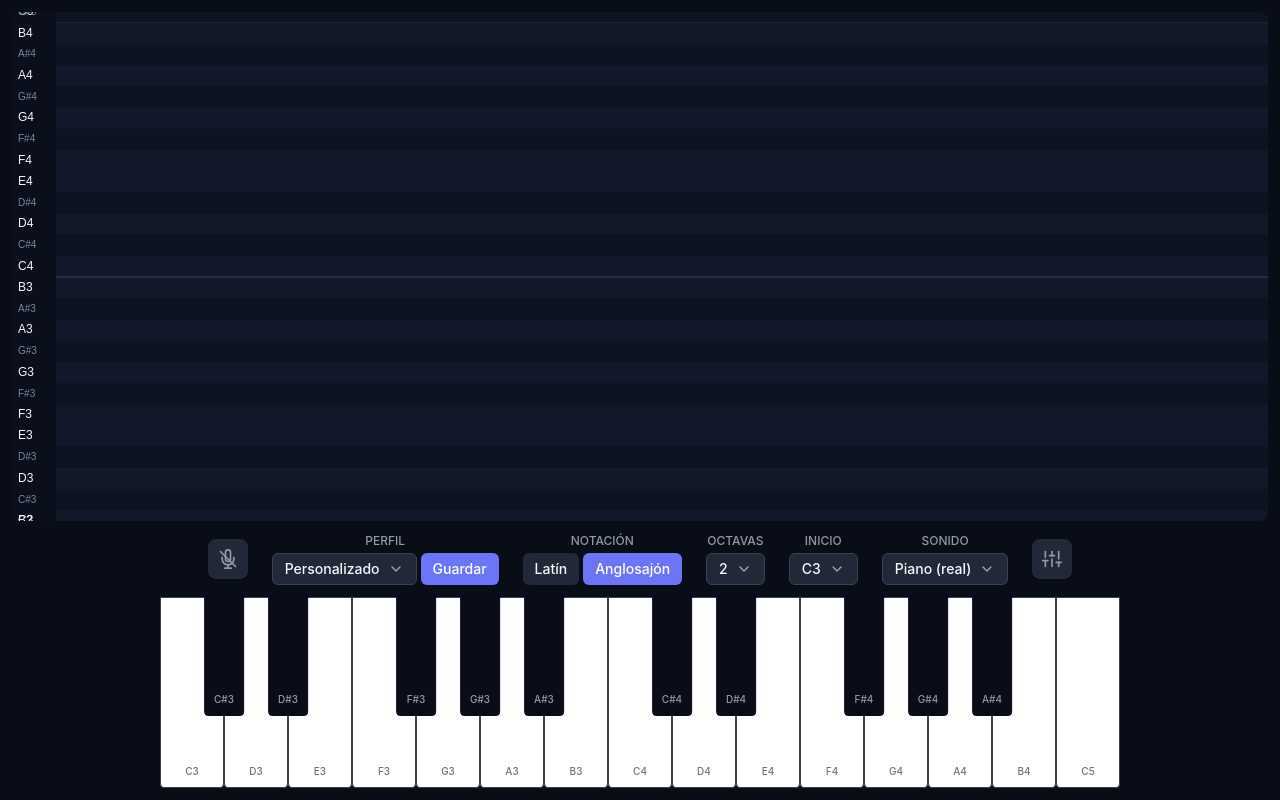
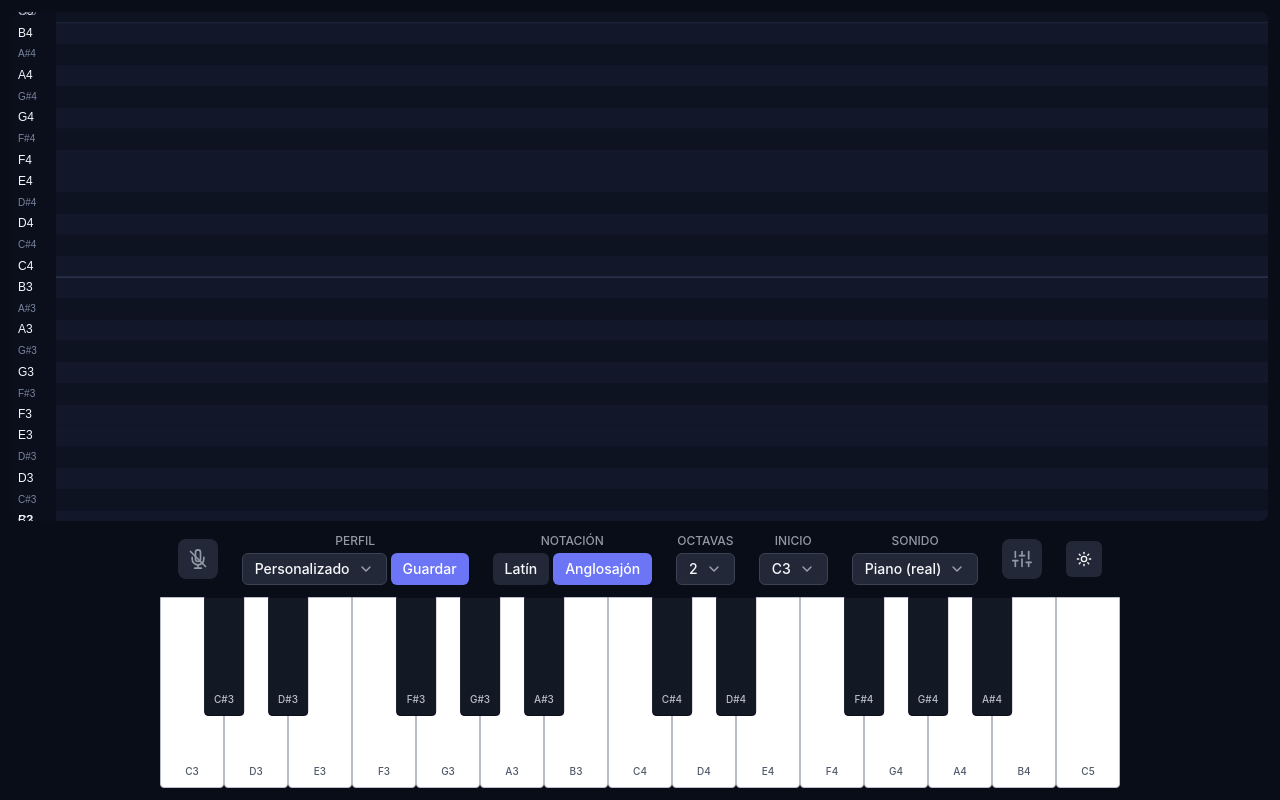
Before and after one commit to Xiza73/ruta-tonal, a React (Vite) app: page / in a window 1280 px wide. Built offline with nearby package versions, Linux system fonts and the light colour scheme.

Commit message:
feat(ui): light/dark theming (#13)

```diff
--- a/src/App.tsx
+++ b/src/App.tsx
@@ -1,11 +1,14 @@
+import { useEffect } from "react";
 import { Piano } from "./components/piano/Piano";
 import { KeyboardConfig } from "./components/piano/KeyboardConfig";
 import { ConfigModeButton } from "./components/piano/ConfigModeButton";
 import { ProfileControls } from "./components/piano/ProfileControls";
+import { ThemeToggle } from "./components/ThemeToggle";
 import { MicButton } from "./components/tuner/MicButton";
 import { PitchGraph } from "./components/tuner/PitchGraph";
 import { pitchBuffer, TUNER_CAPACITY, useTunerStore } from "./stores/tuner";
 import { useKeyboardProfile, useKeyboardStore } from "./stores/keyboard";
+import { useThemeStore } from "./stores/theme";
 
 export default function App() {
   const profile = useKeyboardProfile();
@@ -15,6 +18,11 @@ export default function App() {
   const error = useTunerStore((s) => s.error);
   const configMode = useKeyboardStore((s) => s.configMode);
   const resetKeyMap = useKeyboardStore((s) => s.resetKeyMap);
+  const theme = useThemeStore((s) => s.theme);
+
+  useEffect(() => {
+    document.documentElement.classList.toggle("light", theme === "light");
+  }, [theme]);
 
   return (
     <main className="flex h-screen flex-col overflow-hidden bg-base">
@@ -35,6 +43,7 @@ export default function App() {
           <ProfileControls />
           <KeyboardConfig />
           <ConfigModeButton />
+          <ThemeToggle />
         </div>
         {error && <p className="text-center text-sm text-danger">{error}</p>}
         {configMode && (
--- /dev/null
+++ b/src/components/ThemeToggle.tsx
@@ -0,0 +1,20 @@
+import { Moon, Sun } from "lucide-react";
+import { useThemeStore } from "../stores/theme";
+import { Button } from "@/components/ui/button";
+
+/** Botón para alternar tema claro/oscuro. */
+export function ThemeToggle() {
+  const theme = useThemeStore((s) => s.theme);
+  const toggle = useThemeStore((s) => s.toggle);
+
+  return (
+    <Button
+      variant="secondary"
+      size="icon"
+      aria-label={theme === "dark" ? "Cambiar a tema claro" : "Cambiar a tema oscuro"}
+      onClick={toggle}
+    >
+      {theme === "dark" ? <Sun /> : <Moon />}
+    </Button>
+  );
+}
--- a/src/components/piano/PianoKey.tsx
+++ b/src/components/piano/PianoKey.tsx
@@ -38,9 +38,10 @@ export function PianoKey({
       }}
       className={cn(
         "flex flex-col items-center justify-end gap-1 pb-2 text-[10px] font-medium select-none",
+        // Colores FIJOS (primitivas ink): un piano es blanco y negro en ambos temas.
         k.isSharp
-          ? "absolute top-0 z-10 h-[62%] -translate-x-1/2 rounded-b border border-base bg-base text-fg-muted"
-          : "h-full flex-1 rounded-b border border-border bg-white text-fg-subtle",
+          ? "absolute top-0 z-10 h-[62%] -translate-x-1/2 rounded-b border border-ink-950 bg-ink-900 text-ink-300"
+          : "h-full flex-1 rounded-b border border-ink-300 bg-white text-ink-600",
         active && "bg-accent text-accent-fg",
         selected && "z-20 ring-2 ring-accent ring-inset",
       )}
--- a/src/index.css
+++ b/src/index.css
@@ -113,3 +113,40 @@
   --color-input: var(--input);
   --color-ring: var(--ring);
 }
+
+/*
+ * Tema CLARO: redefine solo los tokens semánticos (:root es el oscuro por
+ * defecto). Las primitivas (ink/brand) NO cambian; solo cambia qué rol cumple
+ * cada tono. Se activa con la clase `.light` en <html>.
+ */
+.light {
+  --base: var(--color-ink-50);
+  --surface: oklch(100% 0 0);
+  --elevated: var(--color-ink-100);
+  --border: var(--color-ink-200);
+  --fg: var(--color-ink-950);
+  --fg-muted: var(--color-ink-600);
+  --fg-subtle: var(--color-ink-500);
+  --accent: var(--color-brand-500);
+  --accent-hover: var(--color-brand-600);
+  --danger: oklch(58% 0.22 25);
+  --danger-hover: oklch(52% 0.22 25);
+  --success: oklch(62% 0.16 162);
+  --pitch: oklch(70% 0.17 75);
+
+  /* shadcn */
+  --background: var(--color-ink-50);
+  --foreground: var(--color-ink-950);
+  --card: oklch(100% 0 0);
+  --card-foreground: var(--color-ink-950);
+  --popover: oklch(100% 0 0);
+  --popover-foreground: var(--color-ink-950);
+  --primary: var(--color-brand-500);
+  --primary-foreground: oklch(100% 0 0);
+  --secondary: var(--color-ink-100);
+  --secondary-foreground: var(--color-ink-950);
+  --muted: var(--color-ink-100);
+  --muted-foreground: var(--color-ink-600);
+  --destructive: oklch(58% 0.22 25);
+  --input: var(--color-ink-200);
+}
--- /dev/null
+++ b/src/stores/theme.ts
@@ -0,0 +1,20 @@
+import { create } from "zustand";
+import { persist } from "zustand/middleware";
+
+type Theme = "dark" | "light";
+
+interface ThemeState {
+  theme: Theme;
+  toggle: () => void;
+}
+
+/** Tema de la app (oscuro por defecto), persistido en localStorage. */
+export const useThemeStore = create<ThemeState>()(
+  persist(
+    (set) => ({
+      theme: "dark",
+      toggle: () => set((s) => ({ theme: s.theme === "dark" ? "light" : "dark" })),
+    }),
+    { name: "ruta-tonal-theme" },
+  ),
+);
```
Also changed, not shown: 1 other file (tests, documents, lock files or other folders).
